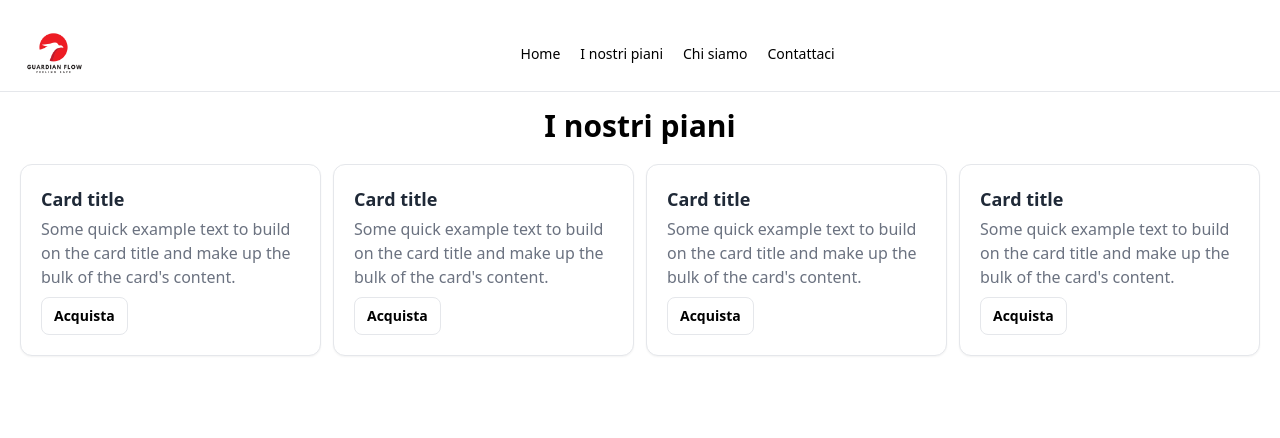
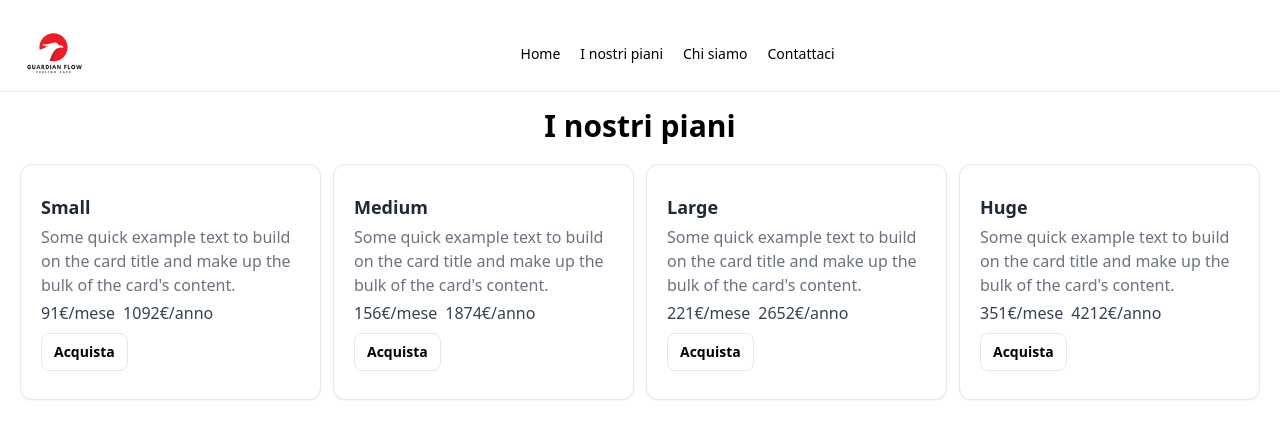
Before and after one commit to mattyx97/guardianflow, a Nuxt app in the folder guardian-flow/: page /piani in a window 1280 px wide. Shown: the top 438 px of the page. Built offline with nearby package versions, Linux system fonts and the light colour scheme.

Commit message:
Refactor CardPiano component and update piani.vue

```diff
--- a/guardian-flow/components/CardPiano.vue
+++ b/guardian-flow/components/CardPiano.vue
@@ -1,19 +1,26 @@
-<script setup lang="ts"></script>
+<script setup lang="ts">
+const props = defineProps<{
+  title?: string;
+  description?: string;
+  priceMese?: number;
+  priceAnno?: number;
+}>();
+</script>
 
 <template>
-  <div
-    class="flex flex-col bg-white border shadow-sm rounded-xl"
-  >
-
+  <div class="flex flex-col py-2 bg-white border shadow-sm rounded-xl">
     <div class="p-4 md:p-5">
-      <h3 class="text-lg font-bold text-gray-800 ">Card title</h3>
-      <p class="mt-1 text-gray-500 ">
+      <h3 class="text-lg font-bold text-gray-800">{{ $props.title }}</h3>
+      <p class="mt-1 text-gray-500">
         Some quick example text to build on the card title and make up the bulk of the card's
         content.
       </p>
+      <div class="flex gap-2">
+        <p class="mt-1 text-gray-700">{{ $props.priceMese }}€/mese</p>
+        <p class="mt-1 text-gray-700">{{ $props.priceAnno }}€/anno</p>
+      </div>
       <a
         class="inline-flex items-center justify-center px-3 py-2 mt-2 text-sm font-semibold transition duration-150 border rounded-lg hover:text-white hover:bg-red-600 gap-x-2 disabled:opacity-50 disabled:pointer-events-none"
-        href="#"
       >
         Acquista
       </a>
--- a/guardian-flow/layouts/gestionale.vue
+++ b/guardian-flow/layouts/gestionale.vue
@@ -1,9 +1,4 @@
-<script setup lang="ts">
-function logout() {
-  useAuthStore().logout();
-  useRouter().push("/gestionale/login");
-}
-</script>
+<script setup lang="ts"></script>
 
 <template>
   <!-- Navigation Toggle -->
@@ -104,7 +99,6 @@ function logout() {
       </div>
       <div class="hs-tooltip inline-block [--placement:right]">
         <button
-          @click="logout()"
           type="button"
           class="hs-tooltip-toggle w-[2.375rem] h-[2.375rem] inline-flex justify-center items-center gap-x-2 text-sm font-semibold rounded-full border border-transparent text-gray-500 hover:bg-red-500 hover:text-white disabled:opacity-50 disabled:pointer-events-none focus:outline-none focus:ring-1 focus:ring-gray-600"
         >
--- a/guardian-flow/pages/piani.vue
+++ b/guardian-flow/pages/piani.vue
@@ -1,16 +1,40 @@
 <script setup lang="ts">
-
+const Piano = [
+  {
+    title: "Small",
+    description: "ciao",
+    priceMese: 10,
+    priceAnno: 100,
+  },
+  {
+    title: "Medium",
+    description: "ciao",
+    priceMese: 10,
+    priceAnno: 100,
+  },
+  {
+    title: "Large",
+    description: "ciao",
+    priceMese: 10,
+    priceAnno: 100,
+  },
+  {
+    title: "Huge",
+    description: "ciao",
+    priceMese: 10,
+    priceAnno: 100,
+  },
+];
 </script>
 
 <template>
-    <div class="text-center">
-        <h1 class="text-3xl font-bold">I nostri piani</h1>
-    </div>
-    <div class="flex flex-col md:flex-row gap-3 p-5">
-        <CardPiano />
-        <CardPiano />
-        <CardPiano />
-        <CardPiano />
-    </div>
-
+  <div class="text-center">
+    <h1 class="text-3xl font-bold">I nostri piani</h1>
+  </div>
+  <div class="flex flex-col gap-3 p-5 md:flex-row">
+    <CardPiano title="Small" :priceMese="91" :priceAnno="1092" />
+    <CardPiano title="Medium" description="ciao" :priceMese="156" :priceAnno="1874" />
+    <CardPiano title="Large" description="ciao"  :priceMese="221" :priceAnno="2652"/>
+    <CardPiano title="Huge" description="ciao" :priceMese="351" :priceAnno="4212" />
+  </div>
 </template>
```
